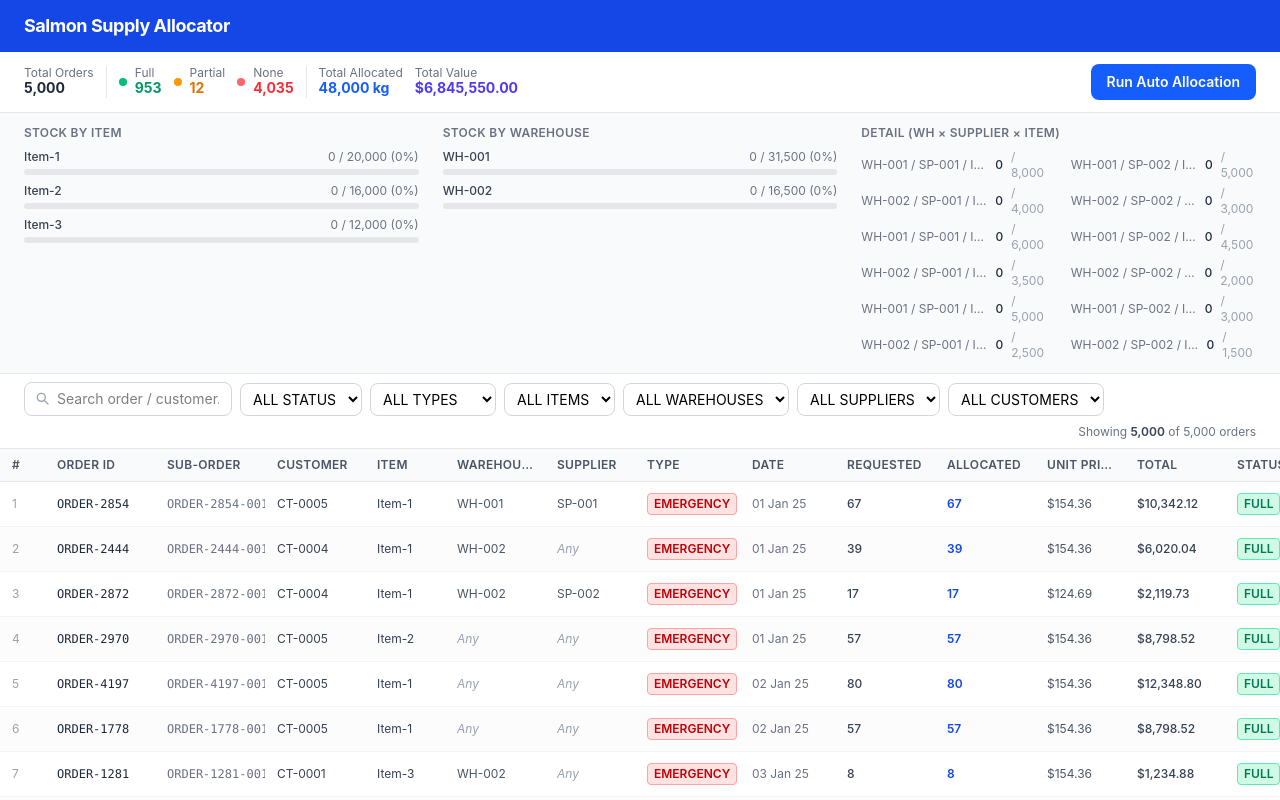
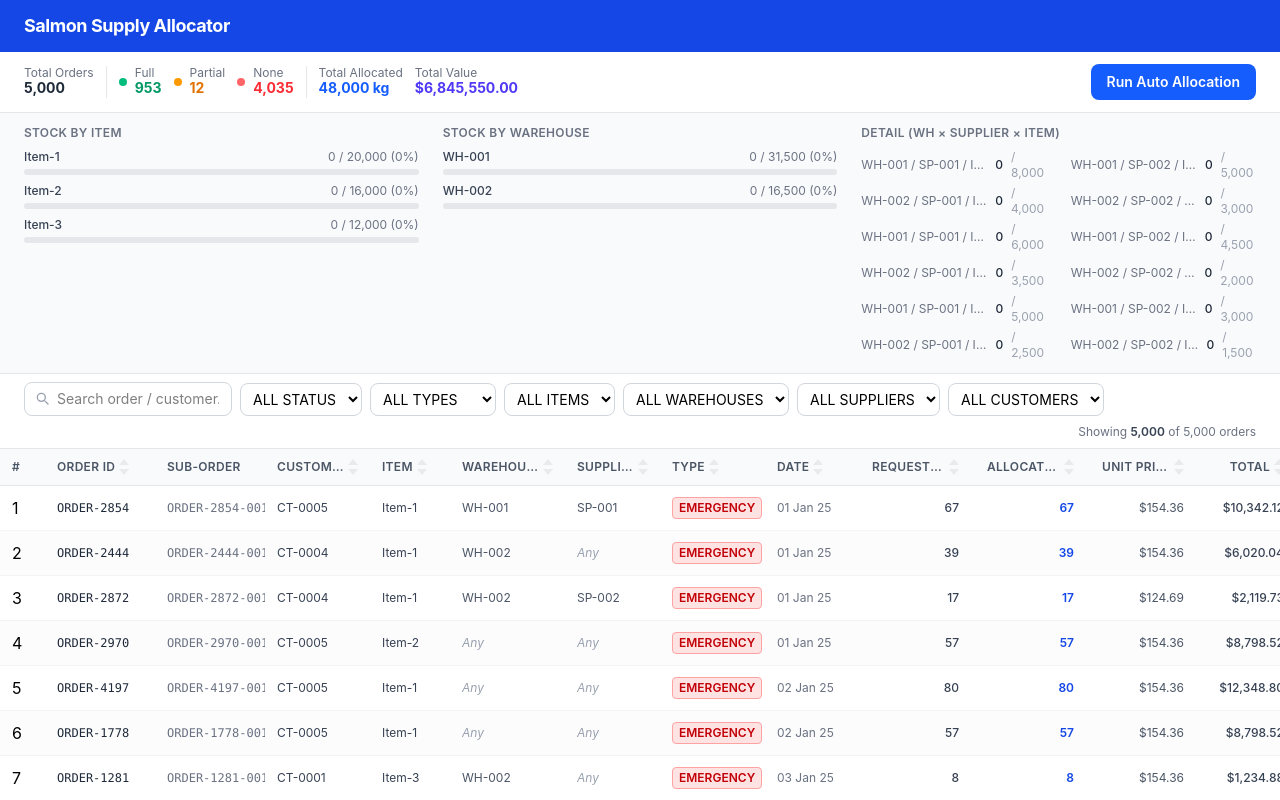
Before and after one commit to SetsiriAunsiam/salmon-supply-allocator, a React (Vite) app: page / in a window 1280 px wide. Built offline with nearby package versions, Linux system fonts and the light colour scheme.

Commit message:
add: implement sorting functionality in OrderTable component

```diff
--- a/src/components/OrderTable.tsx
+++ b/src/components/OrderTable.tsx
@@ -1,4 +1,4 @@
-import { memo, useRef, useCallback } from 'react';
+import { memo, useRef, useCallback, useState, useMemo } from 'react';
 import { useVirtualizer } from '@tanstack/react-virtual';
 import { type Order, type OrderStatus, type OrderType } from '../types/allocation';
 
@@ -7,27 +7,63 @@ interface Props {
   onEditOrder: (order: Order) => void;
 }
 
-const COL_WIDTHS = {
-  INDEX: 45,
-  ORDER_ID: 110,
-  SUB_ORDER: 110,
-  CUSTOMER: 100,
-  ITEM: 80,
-  WAREHOUSE: 100,
-  SUPPLIER: 90,
-  TYPE: 105,
-  DATE: 95,
-  REQUESTED: 100,
-  ALLOCATED: 100,
-  PRICE: 90,
-  TOTAL: 100,
-  STATUS: 90,
-  REMARK: 150,
-  ACTIONS: 55,
-};
-const TOTAL_WIDTH = Object.values(COL_WIDTHS).reduce((a, b) => a + b, 0);
-const ROW_HEIGHT = 45;
-const COLUMN_WIDTHS = Object.values(COL_WIDTHS);
+// ─── Sorting ──────────────────────────────────────────────────────────────────
+
+type SortKey =
+  | 'id' | 'customerId' | 'itemId' | 'warehouseId' | 'supplierId'
+  | 'type' | 'createDate' | 'requestQty' | 'allocatedQty'
+  | 'unitPrice' | 'totalPrice' | 'status';
+
+type SortDir = 'asc' | 'desc';
+
+interface SortConfig { key: SortKey | null; direction: SortDir }
+
+const TYPE_RANK: Record<OrderType, number>   = { EMERGENCY: 0, OVERDUE: 1, DAILY: 2 };
+const STATUS_RANK: Record<OrderStatus, number> = { NONE: 0, PARTIAL: 1, FULL: 2 };
+
+function compareOrders(a: Order, b: Order, key: SortKey): number {
+  switch (key) {
+    case 'type':      return TYPE_RANK[a.type]   - TYPE_RANK[b.type];
+    case 'status':    return STATUS_RANK[a.status] - STATUS_RANK[b.status];
+    case 'createDate': return new Date(a.createDate).getTime() - new Date(b.createDate).getTime();
+    case 'requestQty': case 'allocatedQty': case 'unitPrice': case 'totalPrice':
+      return (a[key] as number) - (b[key] as number);
+    default:
+      return String(a[key]).localeCompare(String(b[key]));
+  }
+}
+
+// ─── Column definitions ───────────────────────────────────────────────────────
+
+const COLUMNS: {
+  key: string;
+  label: string;
+  width: number;
+  sortKey?: SortKey;
+  align?: 'right';
+}[] = [
+  { key: 'index',     label: '#',          width: 45 },
+  { key: 'id',        label: 'Order ID',   width: 110, sortKey: 'id' },
+  { key: 'subOrder',  label: 'Sub-Order',  width: 110 },
+  { key: 'customer',  label: 'Customer',   width: 105, sortKey: 'customerId' },
+  { key: 'item',      label: 'Item',       width: 80,  sortKey: 'itemId' },
+  { key: 'warehouse', label: 'Warehouse',  width: 115, sortKey: 'warehouseId' },
+  { key: 'supplier',  label: 'Supplier',   width: 95,  sortKey: 'supplierId' },
+  { key: 'type',      label: 'Type',       width: 105, sortKey: 'type' },
+  { key: 'date',      label: 'Date',       width: 95,  sortKey: 'createDate' },
+  { key: 'requested', label: 'Requested',  width: 115, sortKey: 'requestQty',  align: 'right' },
+  { key: 'allocated', label: 'Allocated',  width: 115, sortKey: 'allocatedQty', align: 'right' },
+  { key: 'price',     label: 'Unit Price', width: 110,  sortKey: 'unitPrice',   align: 'right' },
+  { key: 'total',     label: 'Total',      width: 100, sortKey: 'totalPrice',  align: 'right' },
+  { key: 'status',    label: 'Status',     width: 90,  sortKey: 'status' },
+  { key: 'remark',    label: 'Remark',     width: 150 },
+  { key: 'actions',   label: '',           width: 55 },
+];
+
+const TOTAL_WIDTH = COLUMNS.reduce((s, c) => s + c.width, 0);
+const ROW_HEIGHT  = 45;
+
+// ─── Styles ───────────────────────────────────────────────────────────────────
 
 const TYPE_STYLE: Record<OrderType, string> = {
   EMERGENCY: 'bg-red-100 text-red-700 border border-red-300',
@@ -41,10 +77,65 @@ const STATUS_STYLE: Record<OrderStatus, string> = {
   NONE:    'bg-gray-100 text-gray-500 border border-gray-300',
 };
 
-const HEADERS = [
-  '#', 'Order ID', 'Sub-Order', 'Customer', 'Item', 'Warehouse', 'Supplier',
-  'Type', 'Date', 'Requested', 'Allocated', 'Unit Price', 'Total', 'Status', '',
-];
+// ─── SortIcon ─────────────────────────────────────────────────────────────────
+
+function SortIcon({ active, direction }: { active: boolean; direction: SortDir }) {
+  return (
+    <span className={`ml-1 inline-flex flex-col leading-0 ${active ? 'text-blue-500' : 'text-gray-300'}`}>
+      <svg
+        className={`w-2.5 h-2.5 transition-opacity ${active && direction === 'asc' ? 'opacity-100' : 'opacity-40'}`}
+        viewBox="0 0 10 6" fill="currentColor"
+      >
+        <path d="M5 0L10 6H0L5 0Z" />
+      </svg>
+      <svg
+        className={`w-2.5 h-2.5 transition-opacity ${active && direction === 'desc' ? 'opacity-100' : 'opacity-40'}`}
+        viewBox="0 0 10 6" fill="currentColor"
+      >
+        <path d="M5 6L0 0H10L5 6Z" />
+      </svg>
+    </span>
+  );
+}
+
+// ─── Header cell ──────────────────────────────────────────────────────────────
+
+function HeaderCell({
+  col,
+  sortConfig,
+  onSort,
+}: {
+  col: typeof COLUMNS[number];
+  sortConfig: SortConfig;
+  onSort: (key: SortKey) => void;
+}) {
+  const isActive = col.sortKey != null && sortConfig.key === col.sortKey;
+  const sortable = col.sortKey != null;
+
+  return (
+    <div
+      style={{ width: col.width, minWidth: col.width }}
+      onClick={sortable ? () => onSort(col.sortKey!) : undefined}
+      className={`
+        px-3 py-2 text-xs font-semibold text-gray-600 uppercase tracking-wide select-none truncate
+        flex items-center
+        ${col.align === 'right' ? 'justify-end pr-4' : ''}
+        ${sortable ? 'cursor-pointer hover:bg-gray-100 hover:text-gray-900 transition-colors' : ''}
+        ${isActive ? 'text-blue-600 bg-blue-50' : ''}
+      `}
+    >
+      <span className="truncate">{col.label}</span>
+      {sortable && (
+        <SortIcon
+          active={isActive}
+          direction={isActive ? sortConfig.direction : 'asc'}
+        />
+      )}
+    </div>
+  );
+}
+
+// ─── Row ─────────────────────────────────────────────────────────────────────
 
 const OrderRow = memo(function OrderRow({
   index,
@@ -70,46 +161,46 @@ const OrderRow = memo(function OrderRow({
       }}
       className={`flex items-center border-b border-gray-100 hover:bg-blue-50 transition-colors ${isEven ? 'bg-white' : 'bg-gray-50/50'}`}
     >
-      <Cell width={COL_WIDTHS.INDEX}  className="text-gray-400 text-xs">{(index + 1).toLocaleString()}</Cell>
-      <Cell width={COL_WIDTHS.ORDER_ID}  className="font-mono text-xs font-medium text-gray-800">{order.id}</Cell>
-      <Cell width={COL_WIDTHS.SUB_ORDER}  className="font-mono text-xs text-gray-500">{order.subOrderId}</Cell>
-      <Cell width={COL_WIDTHS.CUSTOMER}  className="text-xs text-gray-700">{order.customerId}</Cell>
-      <Cell width={COL_WIDTHS.ITEM}  className="text-xs text-gray-700">{order.itemId}</Cell>
-      <Cell width={COL_WIDTHS.WAREHOUSE}  className="text-xs text-gray-600">
+      <Cell col="index"     align="left">{(index + 1).toLocaleString()}</Cell>
+      <Cell col="id"        align="left"   className="font-mono text-xs font-medium text-gray-800">{order.id}</Cell>
+      <Cell col="subOrder"  align="left"   className="font-mono text-xs text-gray-500">{order.subOrderId}</Cell>
+      <Cell col="customer"  align="left"   className="text-xs text-gray-700">{order.customerId}</Cell>
+      <Cell col="item"      align="left"   className="text-xs text-gray-700">{order.itemId}</Cell>
+      <Cell col="warehouse" align="left"   className="text-xs text-gray-600">
         {order.warehouseId === 'WH-000'
           ? <span className="italic text-gray-400">Any</span>
           : order.allocatedWarehouseId || order.warehouseId}
       </Cell>
-      <Cell width={COL_WIDTHS.SUPPLIER}  className="text-xs text-gray-600">
+      <Cell col="supplier"  align="left"   className="text-xs text-gray-600">
         {order.supplierId === 'SP-000'
           ? <span className="italic text-gray-400">Any</span>
           : order.allocatedSupplierId || order.supplierId}
       </Cell>
-      <Cell width={COL_WIDTHS.TYPE}>
+      <Cell col="type"      align="left">
         <Badge text={order.type} style={TYPE_STYLE[order.type]} />
       </Cell>
-      <Cell width={COL_WIDTHS.DATE}  className="text-xs text-gray-500">
+      <Cell col="date"      align="left"   className="text-xs text-gray-500">
         {new Date(order.createDate).toLocaleDateString('en-GB', { day: '2-digit', month: 'short', year: '2-digit' })}
       </Cell>
-      <Cell width={COL_WIDTHS.REQUESTED}  className="text-xs font-medium text-gray-700 text-right pr-4">{order.requestQty.toLocaleString()}</Cell>
-      <Cell width={COL_WIDTHS.ALLOCATED} className={`text-xs font-semibold text-right pr-4 ${order.allocatedQty > 0 ? 'text-blue-700' : 'text-gray-400'}`}>
+      <Cell col="requested" align="right"  className="text-xs font-medium text-gray-700">{order.requestQty.toLocaleString()}</Cell>
+      <Cell col="allocated" align="right"  className={`text-xs font-semibold ${order.allocatedQty > 0 ? 'text-blue-700' : 'text-gray-400'}`}>
         {order.allocatedQty.toLocaleString()}
       </Cell>
-      <Cell width={COL_WIDTHS.PRICE} className="text-xs text-gray-600 text-right pr-4">
+      <Cell col="price"     align="right"  className="text-xs text-gray-600">
         {order.unitPrice > 0 ? `$${order.unitPrice.toFixed(2)}` : '—'}
       </Cell>
-      <Cell width={COL_WIDTHS.TOTAL} className="text-xs font-medium text-gray-700 text-right pr-4">
+      <Cell col="total"     align="right"  className="text-xs font-medium text-gray-700">
         {order.totalPrice > 0
           ? `$${order.totalPrice.toLocaleString('en-US', { minimumFractionDigits: 2, maximumFractionDigits: 2 })}`
           : '—'}
       </Cell>
-      <Cell width={COL_WIDTHS.STATUS}>
+      <Cell col="status"    align="left">
         <Badge text={order.status} style={STATUS_STYLE[order.status]} />
       </Cell>
-      <Cell width={COL_WIDTHS.REMARK} className="text-xs text-gray-500 italic">
+      <Cell col="remark"    align="left"   className="text-xs text-gray-500 italic">
         {order.remark || '—'}
       </Cell>
-      <Cell width={COL_WIDTHS.ACTIONS}>
+      <Cell col="actions"   align="left">
         <button
           onClick={() => onEdit(order)}
           title="Manual allocate"
@@ -125,14 +216,32 @@ const OrderRow = memo(function OrderRow({
   );
 });
 
+// ─── Table ────────────────────────────────────────────────────────────────────
+
 export default function OrderTable({ orders, onEditOrder }: Props) {
   'use no memo';
 
   const parentRef = useRef<HTMLDivElement>(null);
+  const [sortConfig, setSortConfig] = useState<SortConfig>({ key: null, direction: 'asc' });
+
+  const handleSort = useCallback((key: SortKey) => {
+    setSortConfig(prev => {
+      if (prev.key !== key) return { key, direction: 'asc' };
+      if (prev.direction === 'asc') return { key, direction: 'desc' };
+      return { key: null, direction: 'asc' };  // third click clears sort
+    });
+  }, []);
+
+  const sortedOrders = useMemo(() => {
+    if (!sortConfig.key) return orders;
+    const key = sortConfig.key;
+    const dir = sortConfig.direction === 'asc' ? 1 : -1;
+    return [...orders].sort((a, b) => compareOrders(a, b, key) * dir);
+  }, [orders, sortConfig]);
 
   // eslint-disable-next-line react-hooks/incompatible-library
   const rowVirtualizer = useVirtualizer({
-    count: orders.length,
+    count: sortedOrders.length,
     getScrollElement: () => parentRef.current,
     estimateSize: () => ROW_HEIGHT,
     overscan: 10,
@@ -146,32 +255,20 @@ export default function OrderTable({ orders, onEditOrder }: Props) {
     <div className="flex flex-col h-full bg-white">
       <div className="shrink-0 border-b border-gray-200 bg-gray-50 overflow-hidden">
         <div style={{ minWidth: TOTAL_WIDTH }} className="flex">
-          {HEADERS.map((h, i) => (
-            <div
-              key={i}
-              style={{ width: COLUMN_WIDTHS[i], minWidth: COLUMN_WIDTHS[i] }}
-              className="px-3 py-2 text-xs font-semibold text-gray-600 uppercase tracking-wide select-none truncate"
-            >
-              {h}
-            </div>
+          {COLUMNS.map(col => (
+            <HeaderCell key={col.key} col={col} sortConfig={sortConfig} onSort={handleSort} />
           ))}
         </div>
       </div>
 
       {/* Scroll container */}
       <div ref={parentRef} className="flex-1 overflow-auto min-h-0">
-        <div
-          style={{
-            height: rowVirtualizer.getTotalSize(),
-            minWidth: TOTAL_WIDTH,
-            position: 'relative',
-          }}
-        >
+        <div style={{ height: rowVirtualizer.getTotalSize(), minWidth: TOTAL_WIDTH, position: 'relative' }}>
           {virtualItems.map(virtualRow => (
             <OrderRow
-              key={orders[virtualRow.index].id}
+              key={sortedOrders[virtualRow.index].id}
               index={virtualRow.index}
-              order={orders[virtualRow.index]}
+              order={sortedOrders[virtualRow.index]}
               start={virtualRow.start}
               onEdit={handleEdit}
             />
@@ -179,7 +276,7 @@ export default function OrderTable({ orders, onEditOrder }: Props) {
         </div>
       </div>
 
-      {orders.length === 0 && (
+      {sortedOrders.length === 0 && (
         <div className="flex items-center justify-center flex-1 text-sm text-gray-400">
           No orders match the current filters.
         </div>
@@ -188,9 +285,27 @@ export default function OrderTable({ orders, onEditOrder }: Props) {
   );
 }
 
-function Cell({ width, className = '', children }: { width: number; className?: string; children: React.ReactNode }) {
+// ─── Helpers ──────────────────────────────────────────────────────────────────
+
+const COL_MAP = Object.fromEntries(COLUMNS.map(c => [c.key, c.width]));
+
+function Cell({
+  col,
+  align,
+  className = '',
+  children,
+}: {
+  col: string;
+  align: 'left' | 'right';
+  className?: string;
+  children: React.ReactNode;
+}) {
+  const width = COL_MAP[col];
   return (
-    <div style={{ width, minWidth: width }} className={`px-3 truncate flex items-center ${className}`}>
+    <div
+      style={{ width, minWidth: width }}
+      className={`px-3 truncate flex items-center ${align === 'right' ? 'justify-end pr-4' : ''} ${className}`}
+    >
       {children}
     </div>
   );
```
